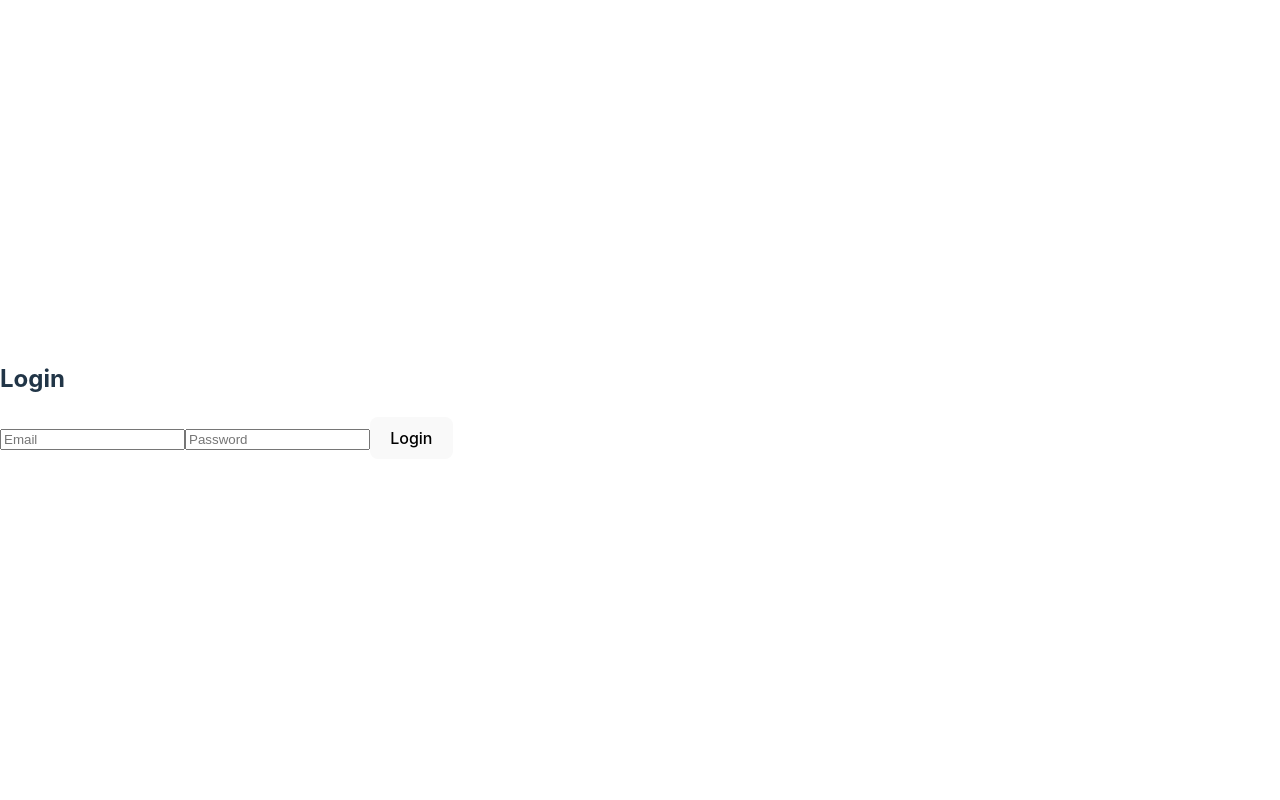
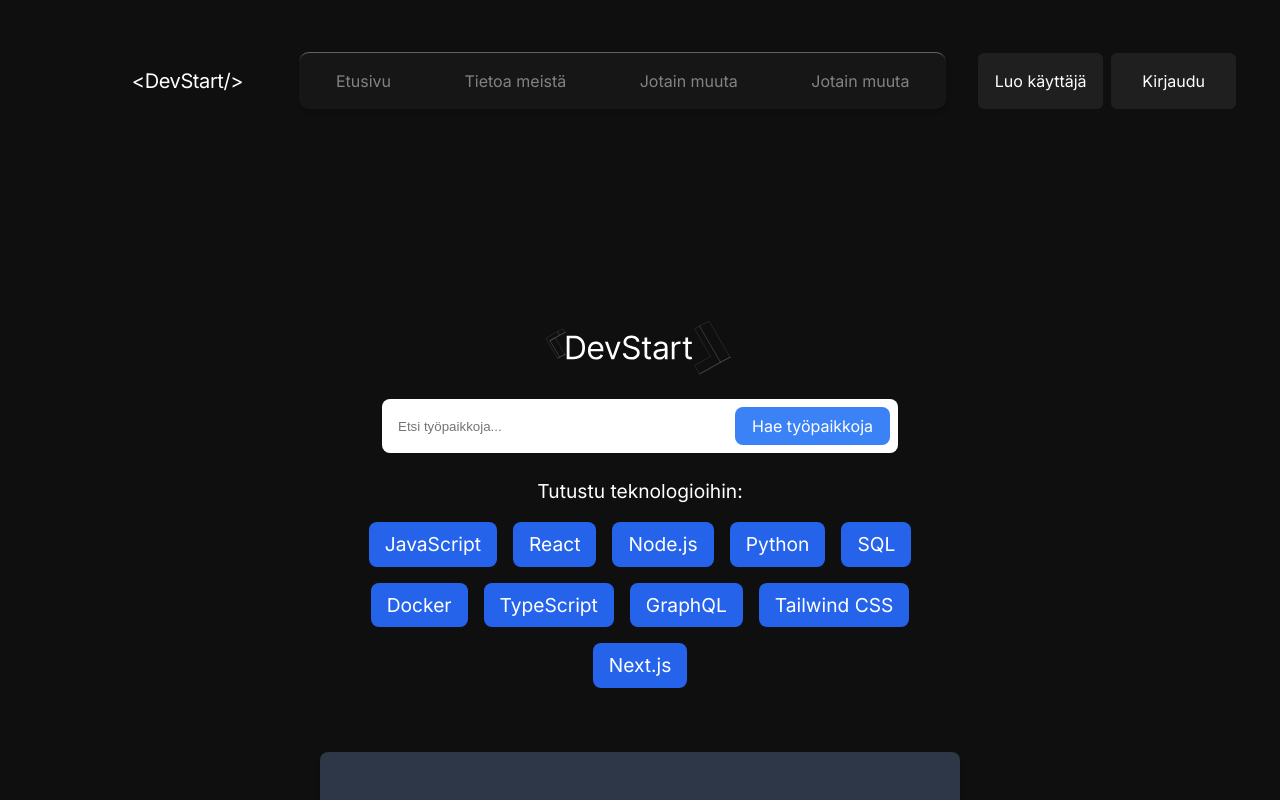
Before and after one commit to KimRautiainen/ekaDuuniFrontend, a React (Vite) app: page / in a window 1280 px wide. Shown: the top 800 px of the page. Built offline with nearby package versions, Linux system fonts and the light colour scheme.

Commit message:
added global variables .css that contains fonts, sizes , colors, backround colors etc that are repeatable through the application

```diff
--- a/package.json
+++ b/package.json
@@ -11,6 +11,7 @@
     "preview": "vite preview"
   },
   "dependencies": {
+    "@fontsource/inter": "^5.1.1",
     "axios": "^1.7.9",
     "jwt-decode": "^4.0.0",
     "react": "^19.0.0",
--- a/src/App.jsx
+++ b/src/App.jsx
@@ -2,12 +2,21 @@ import { Routes, Route } from "react-router-dom";
 import Login from "./pages/Auth/Login";
 import Dashboard from "./pages/Dashboard";
 import ProtectedRoute from "./components/ProtectedRoute";
+import LandingPage from "./pages/LandingPage";
 
 function App() {
   return (
     <Routes>
-      <Route path="/" element={<Login />} />
-      <Route path="/dashboard" element={<ProtectedRoute><Dashboard /></ProtectedRoute>} />
+      <Route path="/" element={<LandingPage />} />
+      <Route path="/login" element={<Login />} />
+      <Route
+        path="/dashboard"
+        element={
+          <ProtectedRoute>
+            <Dashboard />
+          </ProtectedRoute>
+        }
+      />
     </Routes>
   );
 }
--- /dev/null
+++ b/src/components/Navbar.css
@@ -0,0 +1,76 @@
+@import '../styles/variables.css';
+
+.navbar {
+  width: 100%;
+  padding: 0.5rem 2rem;
+  display: flex;
+  justify-content: center;
+  align-items:center;
+  position: fixed;
+  top: 44px;
+  left: 0;
+  z-index: 1000;
+  background: transparent;
+  font-family: var(--font-primary);
+}
+
+.navbar-logo {
+  font-size: 20px;
+  font-weight: var(--font-weight-normal);
+  letter-spacing: var(--letter-spacing-small);
+  color: var(--color-text-light);
+  cursor: pointer;
+  border: none;
+  background: none;
+  margin-right: 2rem;
+}
+
+.navbar-center-box {
+    display: flex;
+    justify-content: space-around;
+    align-items: center;
+    background-color: var(--color-box-bg); /* Figma background color */
+    width: 647px; /* Exact width */
+    height: 56px; /* Exact height */
+    border-radius: 10px; /* Rounded corners */
+    border-top: 0.5px solid rgba(255, 255, 255, 0.71); /* Only top border */
+    box-shadow: 0px 4px 4px rgba(0, 0, 0, 0.25); /* Figma shadow */
+    opacity: 0.48; /* Match opacity */
+
+  }
+
+.navbar-link {
+  text-decoration: none;
+  color: var(--color-text-light) !important;
+  transition: color 0.2s;
+}
+
+.navbar-link:hover {
+  color: var(--color-primary);
+}
+
+.navbar-buttons {
+  display: flex;
+  gap: 0.5rem;
+  margin-left: 2rem;
+}
+
+.navbar-small-box {
+  display: flex;
+  align-items: center;
+  justify-content: center;
+  background-color: var(--color-box-bg);
+  height: 56px;
+  width: 125px;
+  border-radius: 6px;
+  font-size: var(--font-size-base);
+  font-weight: var(--font-weight-normal);
+  color: var(--color-text-light);
+  text-decoration: none;
+  transition: background 0.2s;
+  white-space: nowrap;
+}
+
+.navbar-small-box:hover {
+  background-color: var(--color-primary-dark);
+}
--- a/src/components/Navbar.jsx
+++ b/src/components/Navbar.jsx
@@ -1,26 +1,24 @@
 import { NavLink } from "react-router-dom";
-import { useContext } from "react";
-import { AuthContext } from ("../store/AuthContext");
+import "./Navbar.css";
 
 const Navbar = () => {
-  const { user, logout } = useContext(AuthContext);
+  return (
+    <nav className="navbar">
+      {/* DevStart Button (No Background) */}
+      <button className="navbar-logo">&lt;DevStart/&gt;</button>
 
-  return (
-    <nav className="bg-blue-600 text-white p-4 flex justify-between">
-      <div className="text-lg font-bold">
-        <NavLink to="/" className={({ isActive }) => isActive ? "underline" : ""}>DevConnect</NavLink>
+      {/* Center Box with Links */}
+      <div className="navbar-center-box">
+        <NavLink to="/" className="navbar-link">Etusivu</NavLink>
+        <NavLink to="/about" className="navbar-link">Tietoa meistä</NavLink>
+        <NavLink to="/services" className="navbar-link">Jotain muuta</NavLink>
+        <NavLink to="/contact" className="navbar-link">Jotain muuta</NavLink>
       </div>
-      <div>
-        <NavLink to="/jobs" className={({ isActive }) => isActive ? "underline mr-4" : "mr-4"}>Jobs</NavLink>
-        {user ? (
-          <>
-            <NavLink to="/dashboard" className={({ isActive }) => isActive ? "underline mr-4" : "mr-4"}>Dashboard</NavLink>
-            <NavLink to="/profile" className={({ isActive }) => isActive ? "underline mr-4" : "mr-4"}>Profile</NavLink>
-            <button onClick={logout} className="bg-red-500 px-3 py-1 rounded">Logout</button>
-          </>
-        ) : (
-          <NavLink to="/login" className={({ isActive }) => isActive ? "underline" : ""}>Login</NavLink>
-        )}
+
+      {/* Right-Side Buttons */}
+      <div className="navbar-buttons">
+        <NavLink to="/register" className="navbar-small-box">Luo käyttäjä</NavLink>
+        <NavLink to="/login" className="navbar-small-box">Kirjaudu</NavLink>
       </div>
     </nav>
   );
--- /dev/null
+++ b/src/pages/Auth/Login.css
@@ -0,0 +1,51 @@
+/* Login.css */
+.login-container {
+    display: flex;
+    justify-content: center;
+    align-items: center;
+    height: 100vh;
+    background-color: var(--color-background); /* Use global dark background */
+    width: 100vw;
+  }
+
+  .login-form {
+    background-color: white;
+    padding: 1.5rem;
+    border-radius: 8px;
+    box-shadow: 0px 4px 6px rgba(0, 0, 0, 0.1);
+    width: 100%;
+    max-width: 400px;
+  }
+
+  .login-title {
+    font-size: 1.25rem;
+    font-weight: bold;
+    margin-bottom: 1rem;
+    text-align: center;
+  }
+
+  .login-input {
+    width: 100%;
+    padding: 0.5rem;
+    margin-bottom: 0.75rem;
+    border: 1px solid #ccc;
+    border-radius: 6px;
+    font-size: 1rem;
+  }
+
+  .login-button {
+    width: 100%;
+    background-color: var(--color-primary); /* Blue */
+    color: white;
+    padding: 0.75rem;
+    border: none;
+    border-radius: 6px;
+    font-size: 1rem;
+    font-weight: bold;
+    cursor: pointer;
+    transition: background 0.2s;
+  }
+
+  .login-button:hover {
+    background-color: var(--color-primary-dark);
+  }
--- a/src/pages/Auth/Login.jsx
+++ b/src/pages/Auth/Login.jsx
@@ -1,26 +1,39 @@
-import { useContext, useState } from 'react';
-import AuthContext from '../../store/AuthContext';
-
+import { useContext, useState } from "react";
+import AuthContext from "../../store/AuthContext";
+import "./Login.css"
 
 const Login = () => {
-    const { login } = useContext(AuthContext); // Get the login function from the AuthContext
-    const [formData, setFormData] = useState({ email: "", password: "" }); // Create a state to store the form data
+  const { login } = useContext(AuthContext);
+  const [formData, setFormData] = useState({ email: "", password: "" });
 
   const handleChange = (e) => {
-        setFormData({ ...formData, [e.target.name]: e.target.value }); // Update the form data when the user types
-    }
+    setFormData({ ...formData, [e.target.name]: e.target.value });
+  };
+
   const handleSubmit = (e) => {
-        e.preventDefault(); // Prevent the default form submission
-        login(formData); // Call the login function
-    }
+    e.preventDefault();
+    login(formData);
+  };
 
   return (
-        <div className="flex justify-center items-center h-screen">
-          <form onSubmit={handleSubmit} className="bg-white p-6 rounded-lg shadow-md">
-            <h2 className="text-xl font-bold mb-4">Login</h2>
-            <input type="email" name="email" placeholder="Email" className="border p-2 w-full mb-2" onChange={handleChange} />
-            <input type="password" name="password" placeholder="Password" className="border p-2 w-full mb-2" onChange={handleChange} />
-            <button type="submit" className="bg-blue-500 text-white p-2 w-full rounded">Login</button>
+    <div className="login-container">
+      <form onSubmit={handleSubmit} className="login-form">
+        <h2 className="login-title">Login</h2>
+        <input
+          type="email"
+          name="email"
+          placeholder="Email"
+          className="login-input"
+          onChange={handleChange}
+        />
+        <input
+          type="password"
+          name="password"
+          placeholder="Password"
+          className="login-input"
+          onChange={handleChange}
+        />
+        <button type="submit" className="login-button">Login</button>
       </form>
     </div>
   );
--- /dev/null
+++ b/src/pages/LandingPage.css
@@ -0,0 +1,100 @@
+/* LandingPage.css */
+@import '../styles/variables.css';
+
+.landing-container {
+    min-height: 100vh;
+    width: 100vw;  /* Full viewport width */
+    background-color: var(--color-background); /* Dark background */
+    color: white;
+    display: flex;
+    flex-direction: column;
+    align-items: center;
+    text-align: center;
+    padding: 20rem;
+    box-sizing: border-box;
+    overflow-x: hidden; /* Prevents unwanted horizontal scrolling */
+  }
+
+  .landing-logo {
+    width: 200px; /* Adjust size of logo */
+    margin-bottom: 1.5rem;
+  }
+
+  .search-bar {
+    display: flex;
+    align-items: center;
+    background-color: white;
+    padding: 0.5rem;
+    border-radius: 0.5rem;
+    width: 90%;
+    max-width: 500px;
+  }
+
+  .search-bar input {
+    flex-grow: 1;
+    padding: 0.5rem;
+    border: none;
+    outline: none;
+    color: black;
+  }
+
+  .search-bar button {
+    background-color: #3b82f6;
+    color: white;
+    padding: 0.5rem 1rem;
+    border-radius: 0.5rem;
+    font-weight: bold;
+    cursor: pointer;
+  }
+
+  .technology-carousel {
+    margin-top: 1.5rem;
+    font-size: 1.2rem;
+    font-weight: 600;
+  }
+
+  .technology-list {
+    display: flex;
+    flex-wrap: wrap;
+    justify-content: center;
+    gap: 1rem;
+    padding: 1rem;
+    max-width: 700px;
+  }
+
+  .technology-item {
+    background-color: #2563eb;
+    padding: 0.5rem 1rem;
+    border-radius: 0.5rem;
+    color: white;
+    font-weight: bold;
+  }
+
+  .info-section {
+    margin-top: 3rem;
+    padding: 1.5rem;
+    max-width: 700px;
+    background-color: #2d3748;
+    border-radius: 0.5rem;
+    box-shadow: 0 4px 6px rgba(0, 0, 0, 0.1);
+  }
+
+  .info-section h2 {
+    font-size: 1.5rem;
+    margin-bottom: 0.5rem;
+  }
+
+  .info-section p {
+    color: #a0aec0;
+  }
+
+  .jobs-link {
+    margin-top: 2rem;
+    background-color: #10b981;
+    padding: 0.75rem 1.5rem;
+    border-radius: 0.5rem;
+    font-size: 1.2rem;
+    font-weight: bold;
+    color: white;
+    display: inline-block;
+  }
--- /dev/null
+++ b/src/pages/LandingPage.jsx
@@ -0,0 +1,55 @@
+import { Link } from "react-router-dom";
+import Navbar from "../components/Navbar"; // Import Navbar
+import "./LandingPage.css";
+import logo from "../assets/devstart.svg"; // Import Logo
+
+const technologies = [
+  "JavaScript", "React", "Node.js", "Python", "SQL",
+  "Docker", "TypeScript", "GraphQL", "Tailwind CSS", "Next.js"
+];
+
+const LandingPage = () => {
+  return (
+    <>
+      {/* Include Navbar */}
+      <Navbar />
+
+      <div className="landing-container">
+        {/* Logo Image */}
+        <img src={logo} alt="DevStart Logo" className="landing-logo" />
+
+        {/* Search Bar */}
+        <div className="search-bar">
+          <input type="text" placeholder="Etsi työpaikkoja..." />
+          <button>Hae työpaikkoja</button>
+        </div>
+
+        {/* Technology List (Static) */}
+        <div className="technology-carousel">
+          <span className="text-gray-400">Tutustu teknologioihin:</span>
+          <div className="technology-list">
+            {technologies.map((tech, index) => (
+              <span key={index} className="technology-item">{tech}</span>
+            ))}
+          </div>
+        </div>
+
+        {/* Info Sections */}
+        <div className="info-section">
+          <h2>Löydä unelmiesi työpaikka</h2>
+          <p>DevStart yhdistää junior-kehittäjät ja työnantajat. Luo profiili, selaa työpaikkoja ja hae helposti!</p>
+        </div>
+
+        <div className="info-section">
+          <h2>Näytä taitosi</h2>
+          <p>Lisää projektejasi ja kokemustasi, jotta työnantajat voivat nähdä potentiaalisi.</p>
+        </div>
+
+        {/* Link to Job Listings */}
+        <Link to="/jobs" className="jobs-link">Selaa työpaikkoja</Link>
+      </div>
+    </>
+  );
+};
+
+export default LandingPage;
--- /dev/null
+++ b/src/styles/global.css
@@ -0,0 +1,33 @@
+/* Global Styles - global.css */
+
+/* Import Inter Font */
+@import url('https://fonts.googleapis.com/css2?family=Inter:wght@400&display=swap');
+
+/* Global Variables */
+:root {
+  --font-primary: 'Inter', sans-serif;
+  --font-weight-normal: 400;
+  --font-size-base: 16px;
+  --line-height-base: 19.36px;
+  --letter-spacing-base: -0.02em;
+
+  /* Colors */
+  --color-primary: #2563eb; /* Main blue */
+  --color-primary-dark: #1e40af;
+  --color-background: #1a202c; /* Dark background */
+  --color-text-light: white;
+  --color-box-bg: #FFFFFF12; /* Transparent White Box */
+}
+
+/* Apply Default Styles */
+body {
+  font-family: var(--font-primary);
+  font-weight: var(--font-weight-normal);
+  font-size: var(--font-size-base);
+  line-height: var(--line-height-base);
+  letter-spacing: var(--letter-spacing-base);
+  background-color: var(--color-background);
+  color: var(--color-text-light);
+  margin: 0;
+  padding: 0;
+}
--- /dev/null
+++ b/src/styles/variables.css
@@ -0,0 +1,41 @@
+/* variables.css */
+
+/* Import Fonts */
+@import url('https://fonts.googleapis.com/css2?family=Inter:wght@400&family=Roboto:wght@500&display=swap');
+
+/* Global Variables */
+:root {
+  /* Font Families */
+  --font-primary: 'Inter', sans-serif;
+  --font-secondary: 'Roboto', sans-serif;
+
+  /* Font Sizes */
+  --font-size-small: 14px;
+  --font-size-base: 16px;
+  --font-size-large: 18px;
+  --font-size-heading: 24px;
+
+  /* Font Weights */
+  --font-weight-light: 300;
+  --font-weight-normal: 400;
+  --font-weight-bold: 600;
+
+  /* Line Heights */
+  --line-height-base: 19.36px;
+  --line-height-heading: 28px;
+
+  /* Letter Spacing */
+  --letter-spacing-small: -0.02em;
+  --letter-spacing-normal: 0;
+
+  /* Colors */
+  --color-primary: #2563eb; /* Blue */
+  --color-primary-dark: #1e40af;
+  --color-secondary: #10b981; /* Green */
+  --color-text-light: #FFFFFF; /* White text color */
+  --color-text-dark: #111827;
+  --color-background: #0F0F0F; /* Dark background */
+  --color-box-bg: rgba(255, 255, 255, 0.07); /* dark background with 12% opacity */
+
+
+}
```
Also changed, not shown: src/assets/devstart.svg (added), 1 other file (tests, documents, lock files or other folders). Lines whose indentation alone changed are shown as unchanged.
